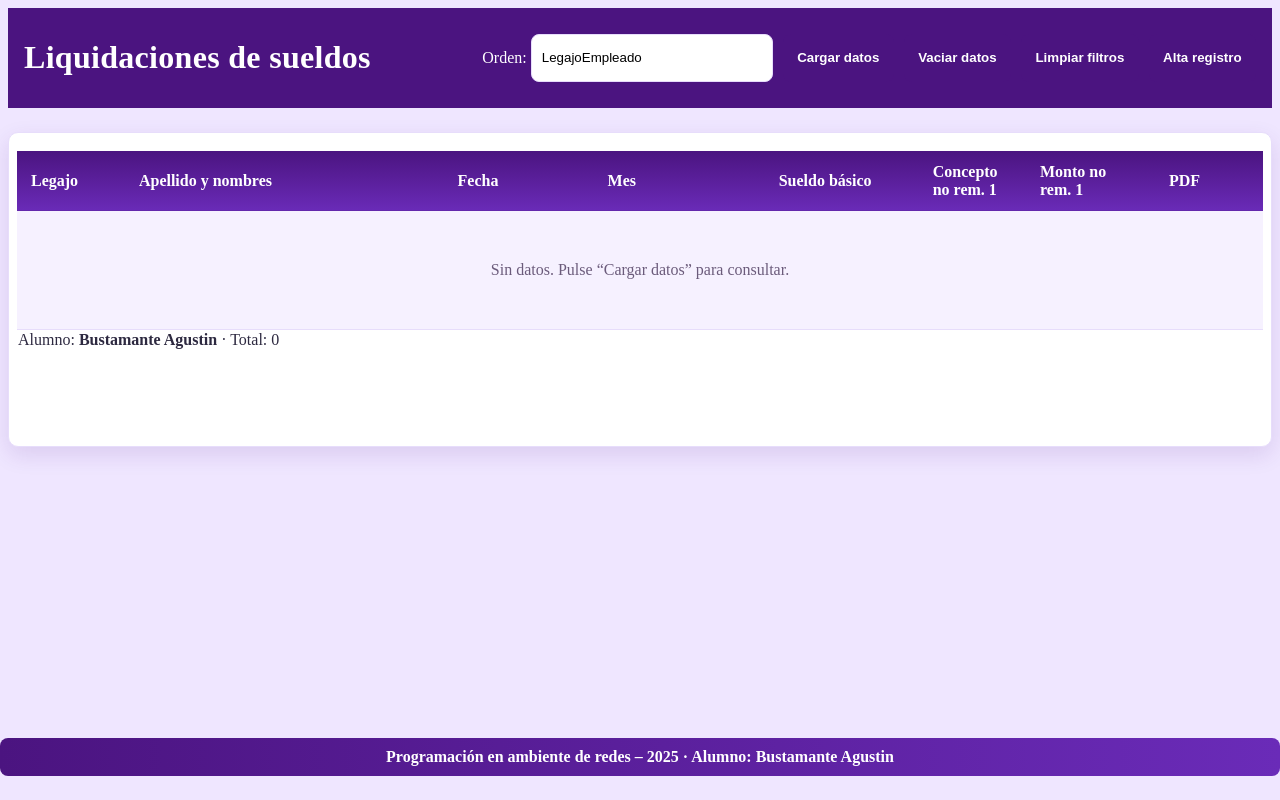
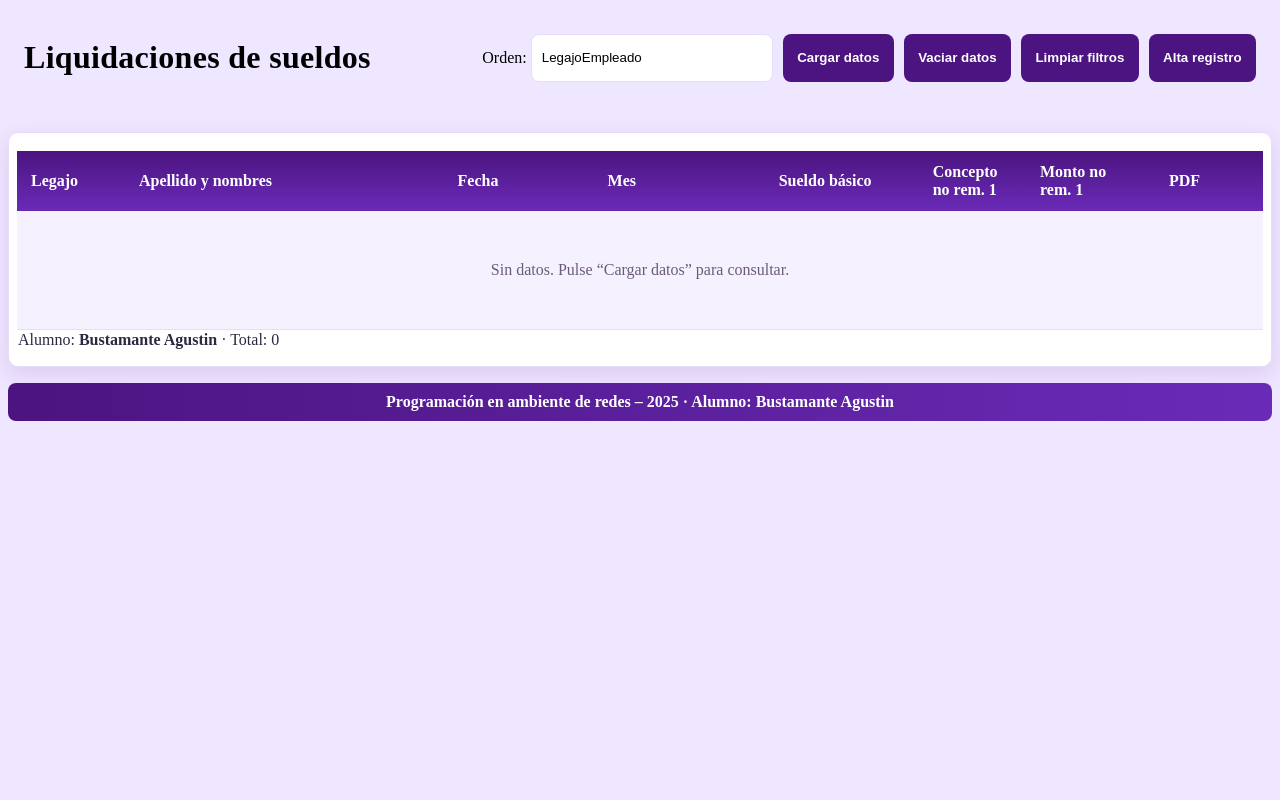
Before and after one commit to agusbustamante/ejercicios, a PHP site: page /ejercicios/Php/11sesiones/app_modulo1/index.html in a window 1280 px wide. Run offline with PHP 8.4, Linux system fonts and the light colour scheme; the visitor is signed in with stand-in values (Sample User, id 1); data that the repository does not hold is empty.

Commit message:
Update styles.css

```diff
--- a/ejercicios/Php/11sesiones/app_modulo1/styles.css
+++ b/ejercicios/Php/11sesiones/app_modulo1/styles.css
@@ -15,7 +15,7 @@ body.vista-simple{
 /* Altura fija estimada del header; usada para separar el thead sticky */
 :root{ --header-height: 72px; }
 
-/* Contenedor */
+/* Contenedor central con respiro */
 .vista-simple .contenedor-tabla{
   max-width: 1280px;
   margin: 24px auto 0;
@@ -24,18 +24,9 @@ body.vista-simple{
   box-shadow: 0 8px 22px rgba(75,20,128,.12);
   border: 1px solid var(--borde);
   padding: 8px 8px 16px;
-  /* leave space at bottom so fixed footer doesn't overlap */
-  padding-bottom: 96px;
 }
 
 /* Encabezado superior */
-.vista-simple .barra-superior{
-  background: var(--violeta);
-  color: #fff;
-  position: sticky;
-  top: 0;
-  z-index: 80;
-}
 .vista-simple .barra-superior .barra-inner{
   display:flex; align-items:center; justify-content:space-between;
   max-width: 1280px; margin: 0 auto; padding: 10px 16px; gap:12px;
@@ -110,9 +101,9 @@ body.vista-simple [data-row="filtros"]{
 
 /* Pie centrado y delgado */
 .vista-simple .pie{
-  max-width:1280px; margin: 10px auto 24px; text-align:center;
-  color:#fff; background: var(--violeta); border-radius:8px; padding:10px 12px;
-  font-weight:600;
+  max-width:1280px; margin: 16px auto 24px; text-align:center;
+  color:#fff; background: linear-gradient(90deg,var(--violeta),var(--violeta-med));
+  border-radius:8px; padding:10px 12px; font-weight:600;
 }
 
 /* Orden y caja de búsqueda superior: estilizá o reducilo */
@@ -202,15 +193,7 @@ body.vista-simple [data-row="filtros"]{
 
 .acciones-form{ justify-content:flex-end; }
 
-/* Make footer compact contrast */
-.vista-simple .pie{
-  color:#fff; background: linear-gradient(90deg,var(--violeta),var(--violeta-med));
-  position: fixed; left: 0; right: 0; bottom: 0; z-index: 90;
-  padding: 10px 0; display:flex; justify-content:center;
-}
 
-/* Prevent content from being hidden under fixed footer on short pages */
-body.vista-simple{ padding-bottom: 72px; }
 
 /* Responsive tweaks */
 @media (max-width:720px){
```
